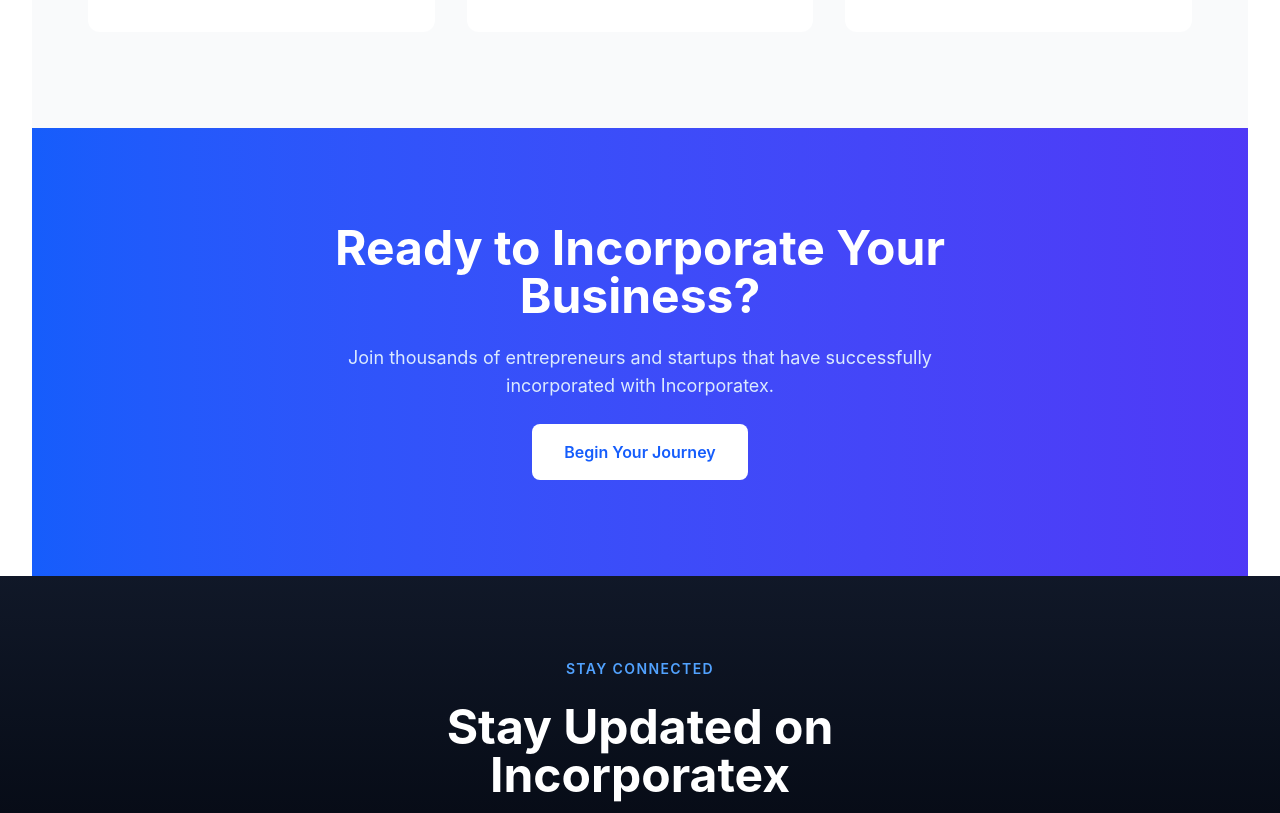
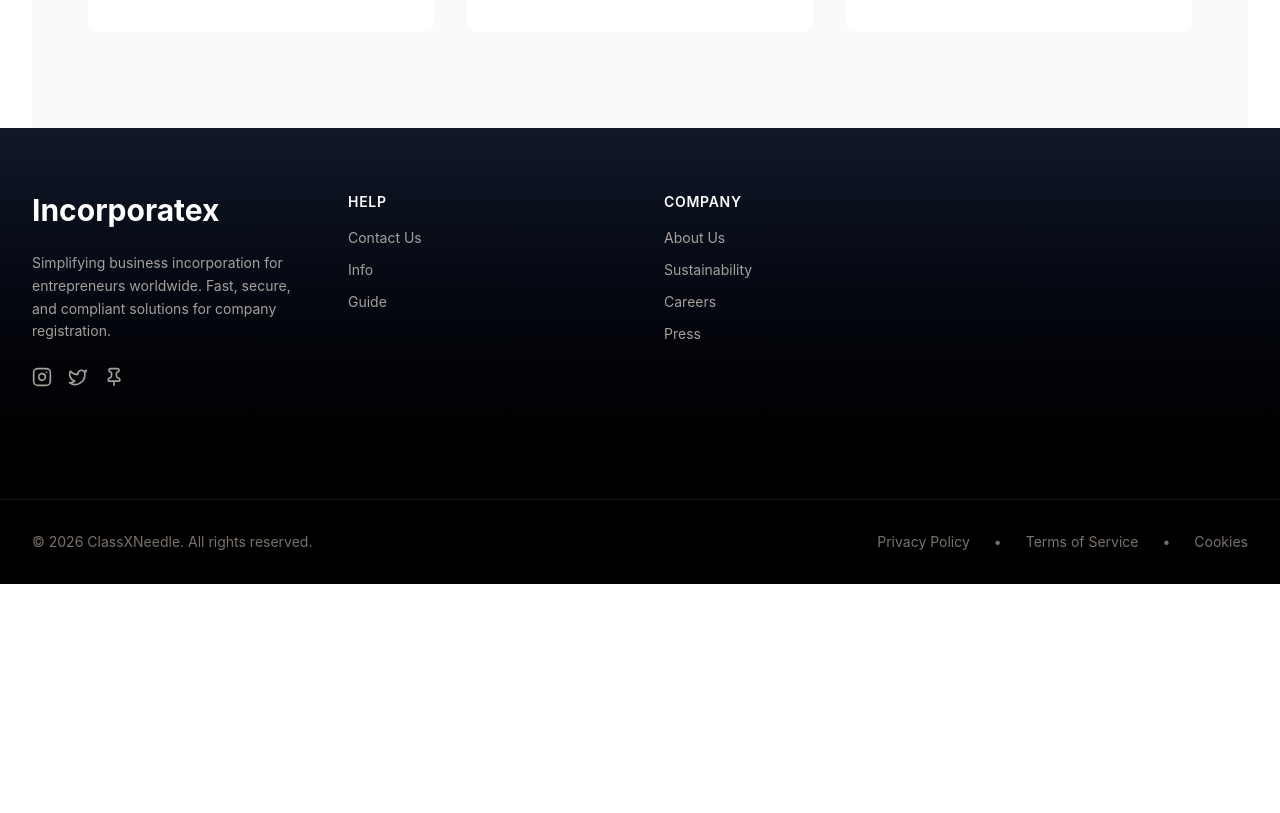
Before and after one commit to Pen-gun/Incorporatex, a React app in the folder Frontend/: page / in a window 1280 px wide. Shown: the part 1984-2797 px from the top of the page. After the commit the page ends 2568 px from the top, so only its background shows below. Built offline with nearby package versions, Linux system fonts and the light colour scheme; the HTML template or start-up script is replaced by a standard one.

Commit message:
feat: remove subscription section from FooterBar and clean up HomePage buttons

```diff
--- a/Frontend/src/components/homePage/home.component.tsx
+++ b/Frontend/src/components/homePage/home.component.tsx
@@ -17,9 +17,6 @@
           <div className="flex flex-col sm:flex-row gap-4 sm:gap-6 justify-center pt-8 animate-slide-up">
             <button className="px-8 py-4 bg-gradient-to-r from-blue-600 to-indigo-600 hover:from-blue-700 hover:to-indigo-700 text-white font-semibold rounded-lg transition-all duration-300 transform hover:scale-105 active:scale-95 shadow-elevation-2">
               Start Company Registration
-            </button>
-            <button className="px-8 py-4 border-2 border-blue-600 dark:border-blue-400 text-blue-600 dark:text-blue-400 hover:bg-blue-50 dark:hover:bg-stone-800 font-semibold rounded-lg transition-all duration-300">
-              Watch Demo
             </button>
           </div>
 
@@ -137,21 +134,6 @@
           </div>
         </div>
       </section>
-
-      {/* CTA Section */}
-      <section className="py-16 sm:py-20 md:py-24 bg-gradient-to-r from-blue-600 to-indigo-600">
-        <div className="max-w-4xl mx-auto px-4 sm:px-6 text-center space-y-6">
-          <h2 className="text-3xl sm:text-4xl md:text-5xl font-bold text-white">
-            Ready to Incorporate Your Business?
-          </h2>
-          <p className="text-lg text-blue-100 max-w-2xl mx-auto">
-            Join thousands of entrepreneurs and startups that have successfully incorporated with Incorporatex.
-          </p>
-          <button className="px-8 py-4 bg-white text-blue-600 hover:bg-gray-100 font-semibold rounded-lg transition-all duration-300 transform hover:scale-105 active:scale-95 shadow-elevation-2">
-            Begin Your Journey
-          </button>
-        </div>
-      </section>
     </div>
   );
 };
--- a/Frontend/src/components/layout/footerBar.tsx
+++ b/Frontend/src/components/layout/footerBar.tsx
@@ -1,48 +1,10 @@
 import { Link } from 'react-router-dom';
 import { Instagram, PinIcon, Twitter } from 'lucide-react';
 import { footerSections, footerSocials } from '../lib/navigations.ts';
-import { useState } from 'react';
 
 const FooterBar = () => {
-  const [event, setEvent] = useState('');
-
-  const handleSubscribe = (e: React.FormEvent) => {
-    e.preventDefault();
-    alert(`Subscribed with email: ${event}`);
-    setEvent('');
-  };
-
   return (
-    <footer className="bg-gradient-to-b from-gray-900 to-black dark:from-stone-950 dark:to-black text-white mt-auto">
-      {/* Newsletter Section */}
-      <div className="border-b border-white/10">
-        <div className="max-w-7xl mx-auto px-4 sm:px-6 lg:px-8 py-12 sm:py-16 lg:py-20">
-          <div className="max-w-2xl mx-auto text-center space-y-6">
-            <span className="inline-block text-sm font-semibold text-blue-400 uppercase tracking-widest">Stay Connected</span>
-            <h3 className="text-3xl sm:text-4xl lg:text-5xl font-bold">Stay Updated on Incorporatex</h3>
-            <p className="text-stone-400 text-base sm:text-lg leading-relaxed">
-              Subscribe for updates on new features, compliance tips, and exclusive early access to our platform.
-            </p>
-            <form className="flex flex-col sm:flex-row gap-3 max-w-md mx-auto" onSubmit={handleSubscribe}>
-              <input
-                onChange={(e) => setEvent(e.target.value)}
-                value={event}
-                type="email"
-                placeholder="Enter your email"
-                className="flex-1 px-4 sm:px-5 py-3 bg-white/5 border border-white/20 rounded-lg sm:rounded-xl text-white placeholder:text-stone-500 focus:outline-none focus:border-blue-400 focus:bg-white/10 transition-all duration-300"
-                required
-              />
-              <button
-                type="submit"
-                className="px-6 sm:px-8 py-3 bg-gradient-to-r from-blue-600 to-purple-600 hover:from-blue-700 hover:to-purple-700 rounded-lg sm:rounded-xl font-semibold transition-all duration-300 transform hover:scale-105 active:scale-95 whitespace-nowrap"
-              >
-                Subscribe
-              </button>
-            </form>
-          </div>
-        </div>
-      </div>
-
+    <footer className="bg-linear-to-b from-gray-900 to-black dark:from-stone-950 dark:to-black text-white mt-auto">
       {/* Main Footer Content */}
       <div className="max-w-7xl mx-auto px-4 sm:px-6 lg:px-8 py-12 sm:py-16">
         <div className="grid grid-cols-2 sm:grid-cols-3 md:grid-cols-4 gap-6 sm:gap-8 lg:gap-12 mb-8 sm:mb-12">
```
